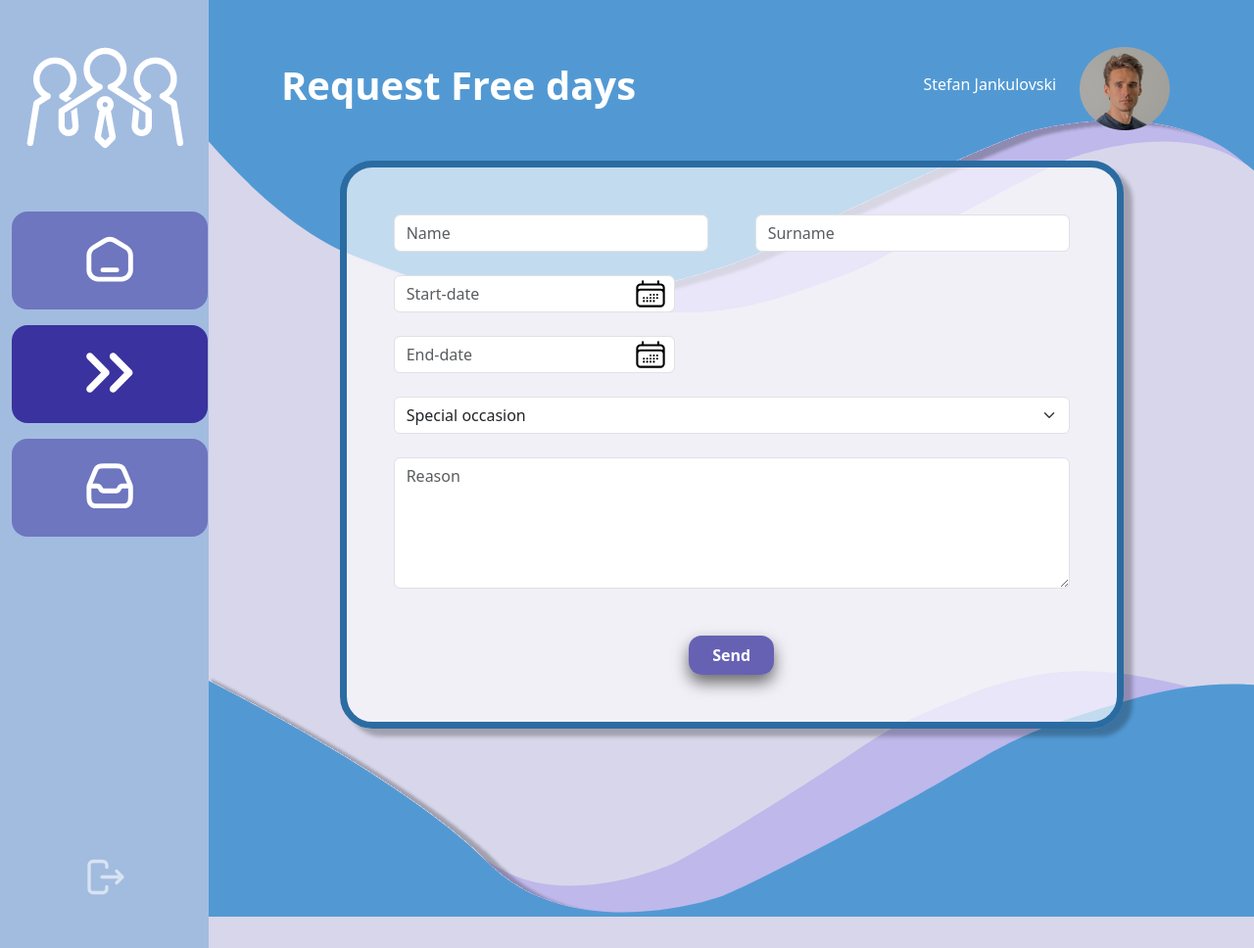
After one commit to fedoralepceska/HRManagementSystem, a Django app: template HRManagementSystem/templates/requestPage.html in a window 1280 px wide. The commit adds this page. Shown: the whole page at 98% size. Run offline with Django 4.2, Linux system fonts and the light colour scheme; the template is opened without the code that fills it, so the values that code supplies are empty; some libraries are stand-ins or nearby versions.

Commit message:
"HMS-50 whole user interface"

```diff
--- /dev/null
+++ b/HRManagementSystem/templates/requestPage.html
@@ -0,0 +1,247 @@
+<!DOCTYPE html>
+<html lang="en">
+<head>
+    <meta charset="UTF-8">
+    <meta http-equiv="X-UA-Compatible" content="IE=edge">
+    <meta name="viewport" content="width=device-width, initial-scale=1.0">
+    <link href="https://cdn.jsdelivr.net/npm/bootstrap@5.3.0-alpha3/dist/css/bootstrap.min.css" rel="stylesheet" integrity="sha384-KK94CHFLLe+nY2dmCWGMq91rCGa5gtU4mk92HdvYe+M/SXH301p5ILy+dN9+nJOZ" crossorigin="anonymous">
+    <link rel="stylesheet" href="https://cdnjs.cloudflare.com/ajax/libs/bootstrap-datepicker/1.9.0/css/bootstrap-datepicker.min.css">
+    <script src="https://ajax.googleapis.com/ajax/libs/jquery/3.5.1/jquery.min.js"></script>
+    <script src="https://maxcdn.bootstrapcdn.com/bootstrap/4.0.0/js/bootstrap.min.js"></script>
+    <script src="https://cdnjs.cloudflare.com/ajax/libs/bootstrap-datepicker/1.9.0/js/bootstrap-datepicker.min.js"></script>
+
+    <title>Request Page</title>
+
+    <script>
+        $(function(){
+            $('#start-datepicker, #end-datepicker').datepicker({
+                format: 'dd.mm.yyyy',
+                autoclose: true,
+                todayHighlight: true
+            });
+        });
+    </script>
+
+    <style>
+        .nav-prime{
+        background: #A2BCE0;
+        }
+
+        .nav{
+            --bs-nav-link-hover-color: white;
+        }
+        .nav-pills .nav-link.active, .nav-pills .show>.nav-link {
+            background-color: rgba(58, 50, 158, 80);
+
+        }
+
+        .nav-link{
+            color: white;
+            background-color: rgba(58, 50, 158, 0.5);
+            height: 100px;
+            width: 200px;
+        }
+
+        img.navicons{
+        height: 49px ;
+        width: 48px;
+        }
+
+        .nav-pills{
+            margin-top: auto;
+        }
+
+        .BgCol{
+            background: rgba(216, 214, 234, 1);
+        }
+
+        .ButtonsPosition{
+            width: 100%;
+            top: 180px;
+        }
+
+        .HeaderContent{
+            width: 100%;
+        }
+
+        .send{
+            background: rgba(58, 50, 158, 0.75);
+            box-shadow: 0px 8px 16px rgba(0, 0, 0, 0.56);
+            border-radius: 13px;
+            border: 0px
+        }
+
+        .FormPos{
+            top: -200px;
+        }
+
+        .formStyle{
+            background: rgba(255, 255, 255, 0.65);
+            border: 7px solid #2A6CA2;
+            box-shadow: 9px 8px 4px rgba(0, 0, 0, 0.25);
+            border-radius: 33px;
+        }
+
+        .bottomWaves{
+            margin-top: -350px;
+        }
+    </style>
+
+</head>
+<body>
+    <script src="https://cdn.jsdelivr.net/npm/bootstrap@5.3.0-alpha3/dist/js/bootstrap.bundle.min.js" integrity="sha384-ENjdO4Dr2bkBIFxQpeoTz1HIcje39Wm4jDKdf19U8gI4ddQ3GYNS7NTKfAdVQSZe" crossorigin="anonymous"></script>
+
+    <!-- navbar -->
+    <div class="container-fluid">
+    <div class="row">
+        <div class="col-auto col-md-2 nav-prime position-relative d-flex flex-column justify-content-between">
+            <a href="" class="d-flex text-decoration-none justify-content-center p-5">
+              <img src="logo.png" alt="">
+            </a>
+            <div>
+              <ul class="nav nav-pills flex-column text-center align-items-center py-2">
+                <li class="nav-item py-2">
+                  <a href="hrfront.html" class="nav-link rounded-4">
+                    <img class="navicons mt-3" src="vectors/home.svg" alt="">
+                  </a>
+                </li>
+                <li class="nav-item py-2">
+                  <a href="requestPage.html" class="nav-link active rounded-4">
+                    <img class="navicons mt-3" src="vectors/arrows.svg" alt="">
+                  </a>
+                </li>
+                <li class="nav-item py-2">
+                  <a href="Inbox.html" class="nav-link rounded-4">
+                    <img class="navicons mt-3" src="vectors/inbox.svg" alt="">
+                  </a>
+                </li>
+              </ul>
+            </div>
+            <div class="mt-auto my-5">
+              <div class="nav-item">
+                <a href="#" class="d-flex justify-content-center " >
+                  <img class="navicons" src="vectors/Logout.svg" alt="">
+                </a>
+              </div>
+            </div>
+          </div>
+
+
+        <!-- header -->
+        <div class="col-auto col-md-10 min-vh-100 BgCol p-0 position-relative">
+            <div class="justify-content-center">
+
+              <!-- Waves upper design -->
+              <svg width="col-md-10" height="auto" viewBox="0 0 1439 491" fill="none" xmlns="http://www.w3.org/2000/svg">
+                  <path d="M497.455 408.358C334.593 374.996 146.101 135.58 146.101 135.58L1680.81 57.0158L1711.9 322.01C1711.9 322.01 1505.39 271.867 1415.35 218.924C1325.3 165.98 1187.92 217.675 1187.92 217.675C1187.92 217.675 1175.12 220.052 1041.04 291.551C906.953 363.051 933.743 360.087 805.157 404.086C676.57 448.086 591.917 427.709 497.455 408.358Z" fill="#BEB8EB"/>
+                  <g filter="url(#filter0_d_9_322)">
+                  <path d="M601.964 397.612C428.273 442.225 321.444 397.656 201.719 352.999C131.994 326.991 62.0543 265.269 0 194.927V-99.4759L1523.5 4.40908L1519 288.587C1482.06 266.405 1448.15 243.445 1422.59 221.318C1313.72 127.055 1127.44 181.742 1127.44 181.742C1127.44 181.742 1110.45 183.181 925.432 268.09C740.413 352.999 775.655 352.999 601.964 397.612Z" fill="#5299D3"/>
+                  </g>
+                  <defs>
+                  <filter id="filter0_d_9_322" x="0" y="-99.4759" width="1545.5" height="525.575" filterUnits="userSpaceOnUse" color-interpolation-filters="sRGB">
+                  <feFlood flood-opacity="0" result="BackgroundImageFix"/>
+                  <feColorMatrix in="SourceAlpha" type="matrix" values="0 0 0 0 0 0 0 0 0 0 0 0 0 0 0 0 0 0 127 0" result="hardAlpha"/>
+                  <feOffset dx="17" dy="5"/>
+                  <feGaussianBlur stdDeviation="2.5"/>
+                  <feComposite in2="hardAlpha" operator="out"/>
+                  <feColorMatrix type="matrix" values="0 0 0 0 0 0 0 0 0 0 0 0 0 0 0 0 0 0 0.25 0"/>
+                  <feBlend mode="normal" in2="BackgroundImageFix" result="effect1_dropShadow_9_322"/>
+                  <feBlend mode="normal" in="SourceGraphic" in2="effect1_dropShadow_9_322" result="shape"/>
+                  </filter>
+                  </defs>
+              </svg>
+
+              <!-- Header Content -->
+              <div class="row flex align-items-center text-center py-5 position-absolute top-0 HeaderContent">
+                <div class="col-md-6">
+                  <h1 class="carosel-caption textOverImage text-white fw-bold">Request Free days</h1>
+                </div>
+                <div class="col-auto col-md-4 text-end">
+                    <h6 class="textOverImage text-white">Stefan Jankulovski</h6>
+                </div>
+                <div class="col-auto">
+                  <img src="user.png" alt="">
+                </div>
+              </div>
+
+
+
+              <!-- Form -->
+
+              <div class="col-auto col-md-9 mx-auto FormPos position-relative">
+                    <form class="p-5 formStyle">
+
+                            <div class="row g-5">
+                                <div class="col">
+                                  <input type="text" class="form-control" placeholder="Name">
+                                </div>
+                                <div class="col">
+                                  <input type="text" class="form-control" placeholder="Surname">
+                                </div>
+                              </div>
+
+
+                            <div class="position-relative my-4 col-auto col-md-5">
+                                <input type="text" id="start-datepicker" placeholder="Start-date" class="form-control">
+                                <img src="vectors/Calendar.svg" alt="" class="position-absolute" style="top: 5px; right: 10px; height: 75%;">
+                            </div>
+
+                            <div class="position-relative my-4 col-auto col-md-5">
+                                <input type="text" id="end-datepicker" placeholder="End-date" class="form-control">
+                                <img src="vectors/Calendar.svg" alt="" class="position-absolute" style="top: 5px; right: 10px; height: 75%;">
+                            </div>
+
+
+                            <label for="occasions" class="visually-hidden">Occasions</label>
+                            <select id="occasions" name="occasions" placeholder="Special occasions" class="form-select my-4" >
+                                <option selected>Special occasion</option>
+                                <option value="vacation">Vacation</option>
+                                <option value="materniry">Maternity leave</option>
+                                <option value="paternity">Paternity leave</option>
+                                <option value="sick">Sick leave</option>
+                            </select>
+
+
+                            <div class="input-group my-4">
+                                <textarea class="form-control" placeholder="Reason" rows="5"></textarea>
+                            </div>
+
+
+                            <div class="d-flex justify-content-center pt-4">
+                                <button type="submit" class="send text-white fw-semibold p-2 px-4">Send</button>
+                            </div>
+                    </form>
+                </div>
+
+
+              </div>
+
+
+
+              <!-- Bottom Design -->
+
+              <div>
+                <svg width="col-md-10" height="auto" viewBox="0 0 1440 414" fill="none" xmlns="http://www.w3.org/2000/svg" class="bottomWaves">
+                    <path d="M1375.81 103.516C1550.53 145.486 1752.75 446.672 1752.75 446.672L106.289 545.506L72.934 212.142C72.934 212.142 294.477 275.222 391.081 341.825C487.685 408.429 635.064 343.396 635.064 343.396C635.064 343.396 648.802 340.406 792.648 250.459C936.494 160.513 907.754 164.242 1045.7 108.89C1183.65 53.5382 1274.47 79.1723 1375.81 103.516Z" fill="#BEB8EB"/>
+                    <g filter="url(#filter0_d_9_323)">
+                    <path d="M916.67 279.974C1115.16 173.158 1077.35 173.158 1263.69 117.035C1396.12 77.1489 1492.32 93.9268 1583 127.139C1590.2 129.774 1597.36 132.513 1604.5 135.336V588.653L-13 588.653V82.6364C-13 82.6364 266.509 220.229 383.308 338.813C500.107 457.396 699.949 388.6 699.949 388.6C699.949 388.6 718.178 386.789 916.67 279.974Z" fill="#5299D3"/>
+                    </g>
+                    <defs>
+                    <filter id="filter0_d_9_323" x="-13" y="82.6364" width="1639.5" height="516.016" filterUnits="userSpaceOnUse" color-interpolation-filters="sRGB">
+                    <feFlood flood-opacity="0" result="BackgroundImageFix"/>
+                    <feColorMatrix in="SourceAlpha" type="matrix" values="0 0 0 0 0 0 0 0 0 0 0 0 0 0 0 0 0 0 127 0" result="hardAlpha"/>
+                    <feOffset dx="17" dy="5"/>
+                    <feGaussianBlur stdDeviation="2.5"/>
+                    <feComposite in2="hardAlpha" operator="out"/>
+                    <feColorMatrix type="matrix" values="0 0 0 0 0 0 0 0 0 0 0 0 0 0 0 0 0 0 0.25 0"/>
+                    <feBlend mode="normal" in2="BackgroundImageFix" result="effect1_dropShadow_9_323"/>
+                    <feBlend mode="normal" in="SourceGraphic" in2="effect1_dropShadow_9_323" result="shape"/>
+                    </filter>
+                    </defs>
+                </svg>
+              </div>
+        </div>
+        </div>
+    </div>
+</body>
+</html>
```
Also changed, not shown: HRManagementSystem/templates/Inbox.html (added, +213 -0 lines), HRManagementSystem/templates/hrfront.html (+144 -21 lines), HRManagementSystem/templates/hrmanagement.css (deleted, +0 -67 lines), HRManagementSystem/templates/user.png (added), HRManagementSystem/templates/vectors/ArrowBlue.svg (added), HRManagementSystem/templates/vectors/Calendar.svg (added), HRManagementSystem/templates/vectors/home.svg.
